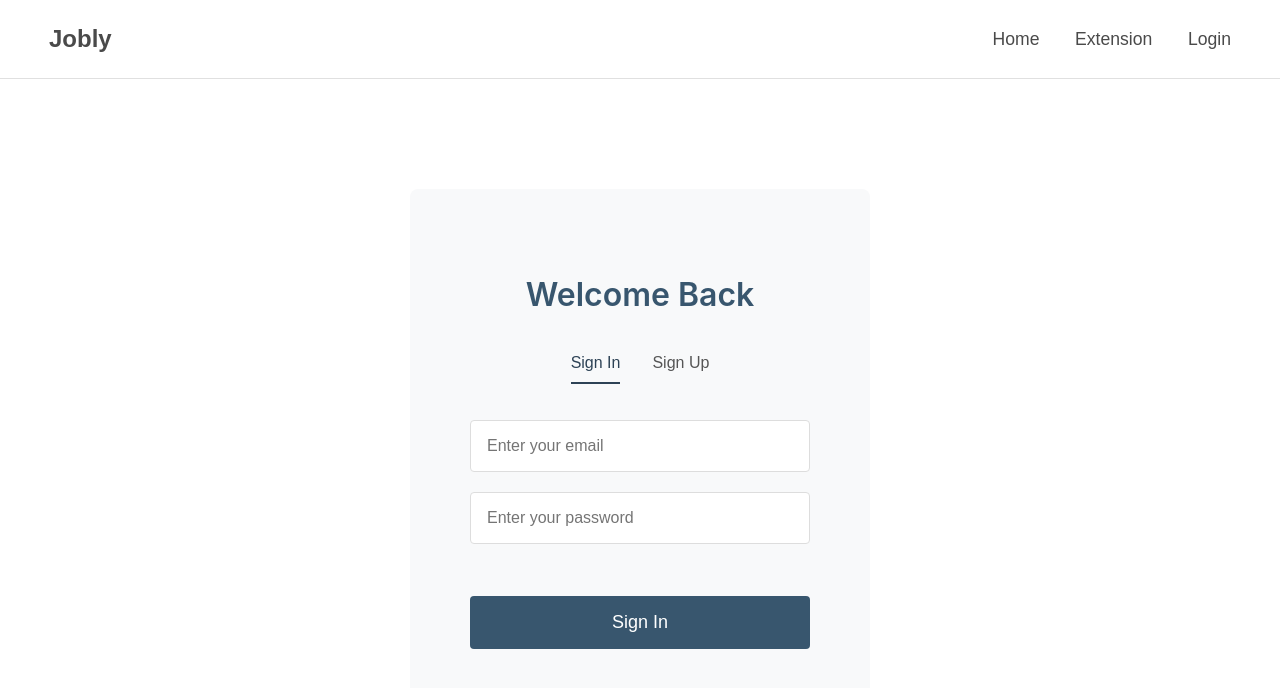
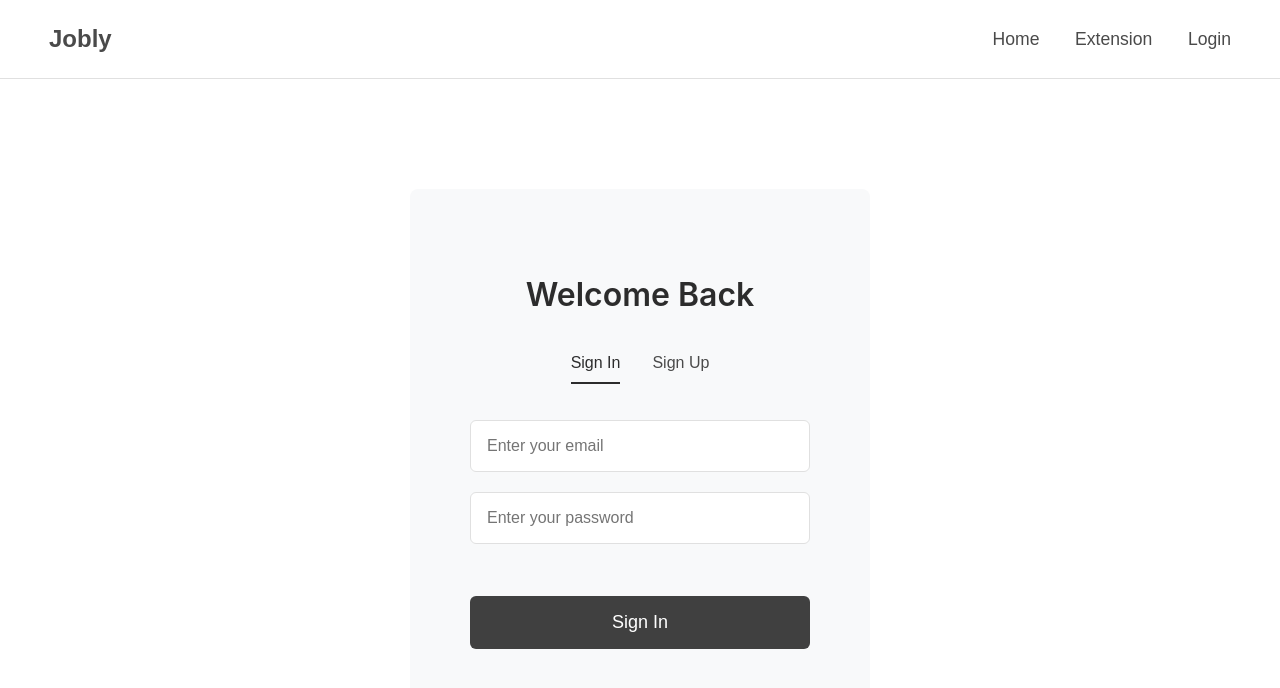
Before and after one commit to kimchee-e/Application_Tracker, a React (Create React App) app: page /login in a window 1280 px wide. Shown: the top 688 px of the page. Built offline with nearby package versions, Linux system fonts and the light colour scheme; no server answers.

Commit message:
Modified color scheme for login.

```diff
--- a/src/styles/Auth.css
+++ b/src/styles/Auth.css
@@ -20,7 +20,7 @@
 
 .auth-card h2 {
     font-size: 32px;
-    color: #38566e;
+    color: #2c2c2c;
     margin-bottom: 32px;
     font-weight: 600;
 }
@@ -36,14 +36,14 @@
     padding: 8px 0;
     border: none;
     background: none;
-    color: #555;
+    color: #4a4a4a;
     font-size: 16px;
     cursor: pointer;
     position: relative;
 }
 
 .auth-toggle button.active {
-    color: #2d4255;
+    color: #2c2c2c;
 }
 
 .auth-toggle button.active::after {
@@ -53,7 +53,7 @@
     left: 0;
     width: 100%;
     height: 2px;
-    background-color: #2d4255;
+    background-color: #2c2c2c;
 }
 
 .auth-form .form-group {
@@ -63,35 +63,36 @@
 .auth-form input {
     width: 100%;
     padding: 16px;
-    border: 1px solid #ddd;
-    border-radius: 4px;
+    border: 1px solid #e0e0e0;
+    border-radius: 6px;
     font-size: 16px;
     background: white;
 }
 
 .auth-form input:focus {
     outline: none;
-    border-color: #111;
+    border-color: #2c2c2c;
 }
 
 .auth-button {
     width: 100%;
     padding: 16px 32px;
     font-size: 18px;
-    background: #38566e;
+    background: #404040;
     color: white;
     border: none;
-    border-radius: 4px;
+    border-radius: 6px;
     cursor: pointer;
     margin-top: 32px;
+    transition: background-color 0.2s;
 }
 
 .auth-button:hover {
-    background: #2d4255;
+    background: #2c2c2c;
 }
 
 .auth-button:disabled {
-    background: #555;
+    background: #666;
     cursor: not-allowed;
 }
 
```
